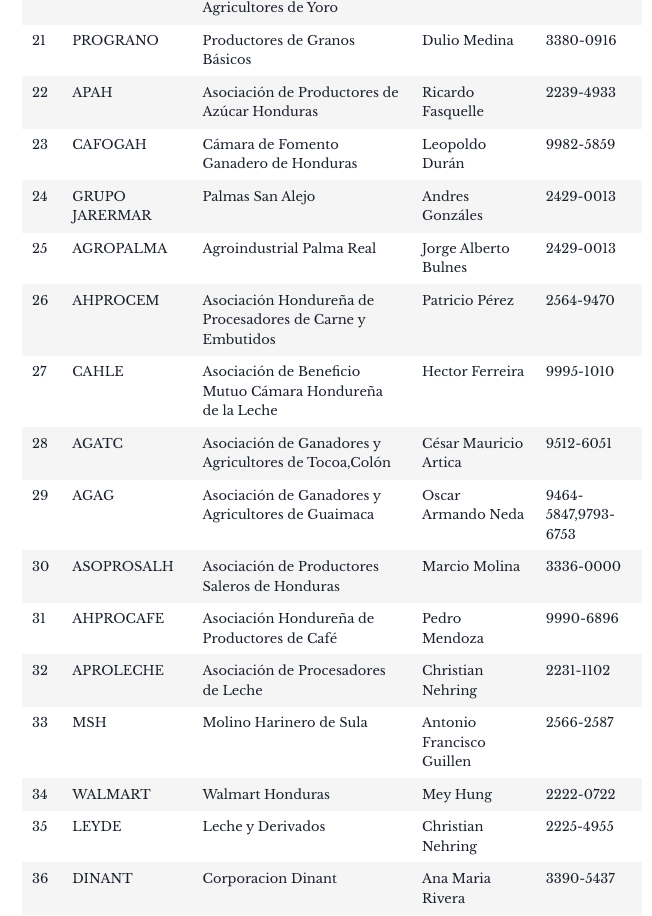
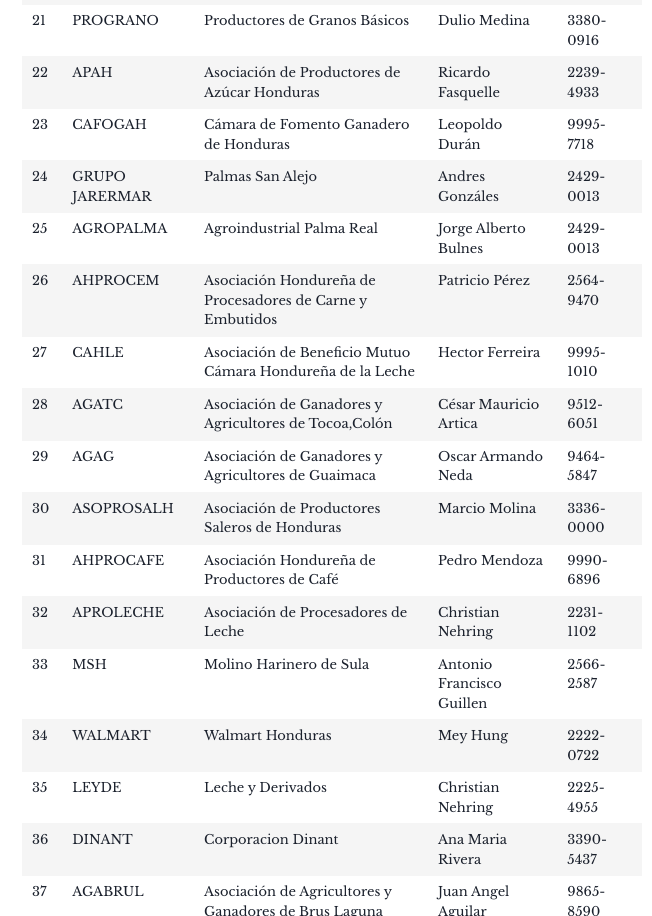
Before and after one commit to FENAGH/fenagh, a Gatsby site: page /asociaciones in a window 1280 px wide. Shown: the part 1968-2884 px from the top of the page, without its empty margins (308-960 px from the left). Built offline with nearby package versions, Linux system fonts and the light colour scheme; Gatsby itself is replaced by a stand-in of ours.

Commit message:
otras correcciones

```diff
--- a/src/config/data.js
+++ b/src/config/data.js
@@ -202,7 +202,7 @@ export const ASOCIACIONES = [
     asociacion: "CAFOGAH",
     nombre: "Cámara de Fomento Ganadero de Honduras",
     presidente: "Leopoldo Durán",
-    telefono: "9982-5859"
+    telefono: "9995-7718"
   },
   {
     id: "24",
@@ -244,7 +244,7 @@ export const ASOCIACIONES = [
     asociacion: "AGAG",
     nombre: "Asociación de Ganadores y Agricultores de Guaimaca",
     presidente: "Oscar Armando Neda",
-    telefono: "9464-5847,9793-6753"
+    telefono: "9464-5847"
   },
   {
     id: "30",
```
